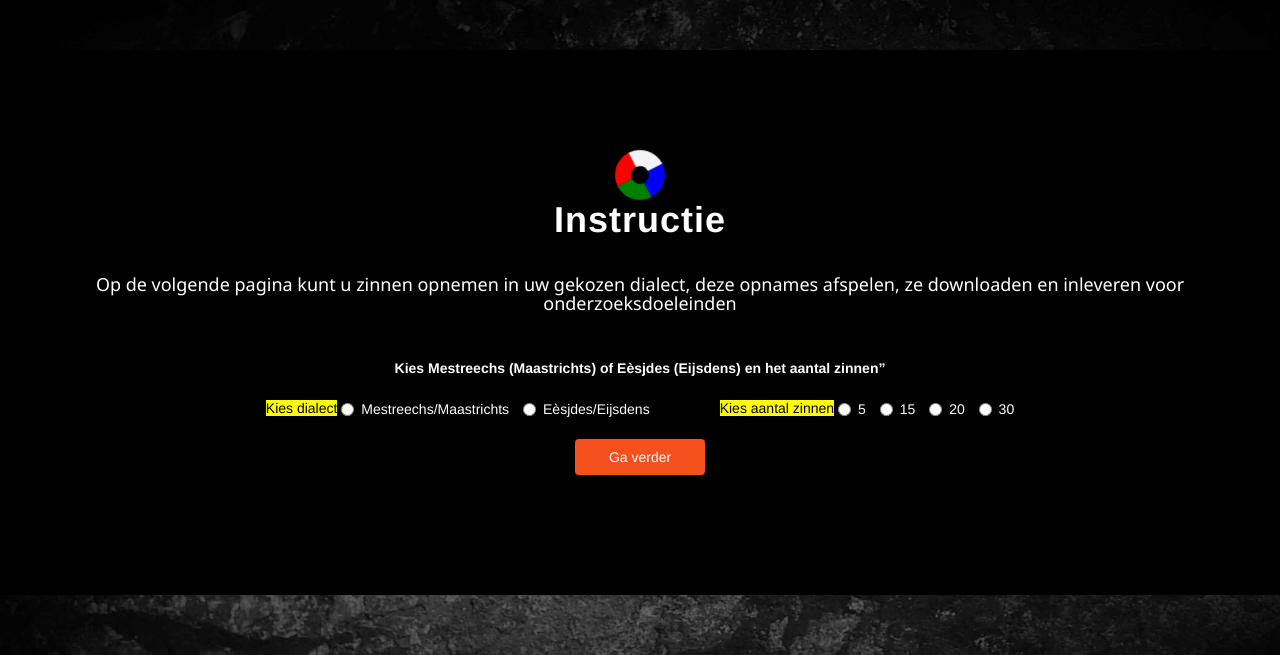
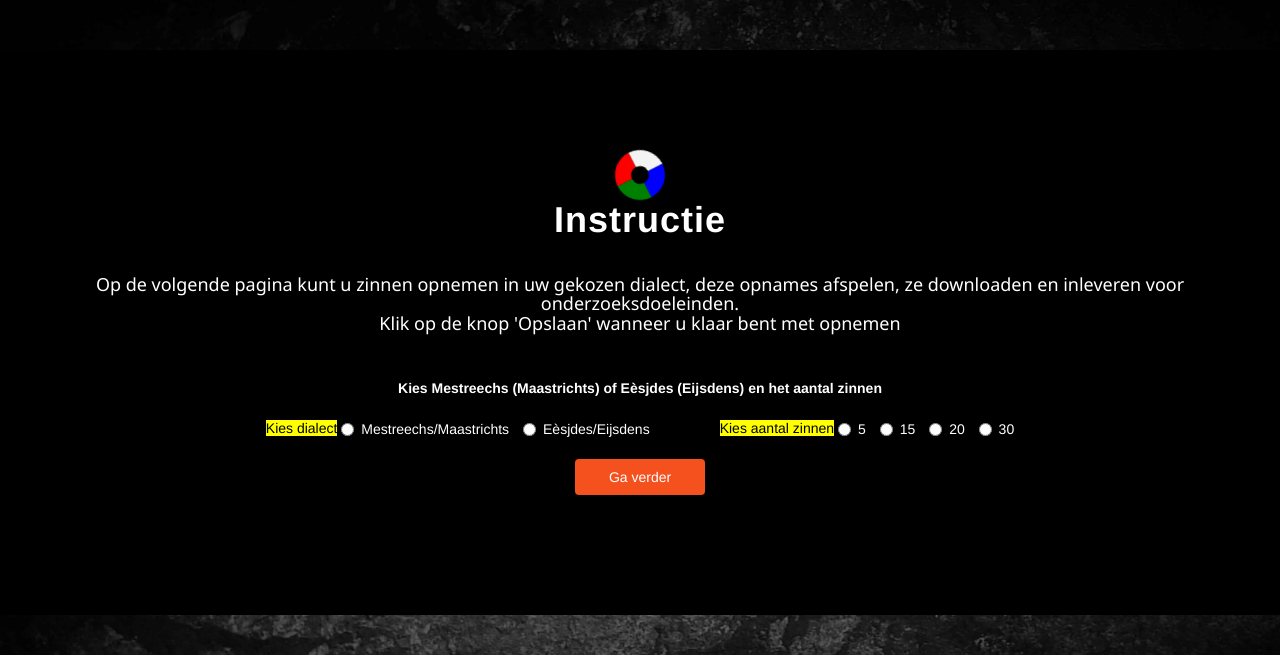
Before and after one commit to Finesomtoe/PronounceApp, a Flask app: template Pronounce/Pronounce/templates/splash.html in a window 1280 px wide. Shown: the top 655 px of the page. Run offline with Flask 2, Linux system fonts and the light colour scheme; the template is opened without the code that fills it, so the values that code supplies are empty; parts of the project's set-up code (start-up, migrations or seed data) failed here and were passed over; some libraries are stand-ins or nearby versions.

Commit message:
Text added to instruction page.

```diff
--- a/Pronounce/Pronounce/templates/splash.html
+++ b/Pronounce/Pronounce/templates/splash.html
@@ -19,11 +19,12 @@
             <div class="loader"></div>
             <h1>Instructie</h1>
             <h4 style="font-family:'Segoe UI', Tahoma, Geneva, Verdana, sans-serif">
-                Op de volgende pagina kunt u zinnen opnemen in uw gekozen dialect, deze opnames afspelen, ze downloaden en inleveren voor onderzoeksdoeleinden
+                Op de volgende pagina kunt u zinnen opnemen in uw gekozen dialect, deze opnames afspelen, ze downloaden en inleveren voor onderzoeksdoeleinden.<br />
+                Klik op de knop 'Opslaan' wanneer u klaar bent met opnemen
             </h4>
             <br />
             <dl>
-                <dt>Kies Mestreechs (Maastrichts) of Eèsjdes (Eijsdens) en het aantal zinnen”</dt>
+                <dt>Kies Mestreechs (Maastrichts) of Eèsjdes (Eijsdens) en het aantal zinnen</dt>
                 <br />
                 <form action="{{url_for('passdata')}}" method="post">
                     <mark>Kies dialect</mark>
```
